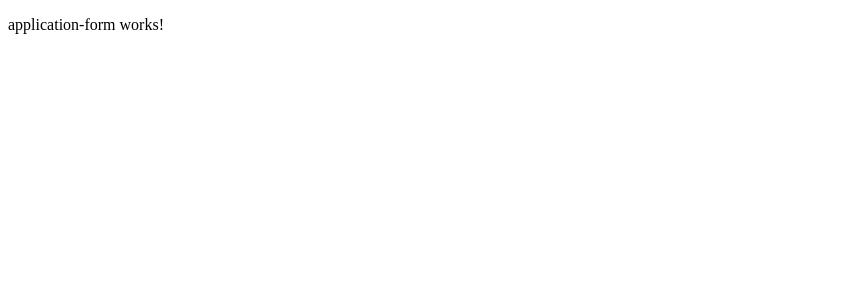
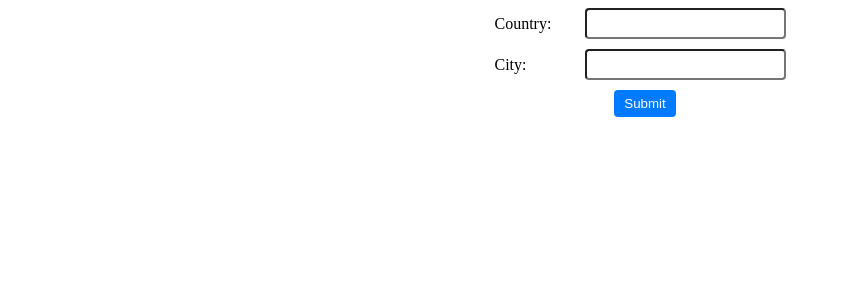
Before and after one commit to DSkiani/Web_Technogies_Assignemnet, an Angular app: page / in a window 1280 px wide. Shown: the top 300 px of the page, without its empty margins (0-841 px from the left). Built offline with nearby package versions, Linux system fonts and the light colour scheme.

Commit message:
basic form

```diff
--- a/src/app/front-page/application-form/application-form.component.html
+++ b/src/app/front-page/application-form/application-form.component.html
@@ -1 +1,15 @@
-<p>application-form works!</p>
+<div>
+    <form (ngSubmit)="submitForm()" class="form-container">
+        <div class="input-group">
+            <label for="country">Country:</label>
+            <input type="text" id="country" name="country" [(ngModel)]="country" class="form-control">
+        </div>
+        <div class="input-group">
+            <label for="city">City:</label>
+            <input type="text" id="city" name="city" [(ngModel)]="city" class="form-control">
+        </div>
+        <div class="button-group">
+            <button type="submit" class="btn btn-primary">Submit</button>
+        </div>
+    </form>
+</div>
--- a/src/app/front-page/application-form/application-form.component.scss
+++ b/src/app/front-page/application-form/application-form.component.scss
@@ -0,0 +1,35 @@
+.form-container {
+    display: flex;
+    flex-direction: column;
+    align-items: center;
+}
+
+.input-group {
+    margin-bottom: 10px;
+    display: flex;
+    align-items: center;
+}
+
+.input-group label {
+    width: 80px;
+    /* Adjust label width as needed */
+}
+
+.form-control,
+.btn {
+    padding: 6px 10px;
+    margin-left: 10px;
+    /* Add margin between label and input/button */
+    border-radius: 4px;
+}
+
+.btn {
+    background-color: #007bff;
+    color: #fff;
+    border: none;
+    cursor: pointer;
+}
+
+.btn:hover {
+    background-color: #0056b3;
+}
--- a/src/app/front-page/application-form/application-form.component.ts
+++ b/src/app/front-page/application-form/application-form.component.ts
@@ -6,5 +6,12 @@ import { Component } from '@angular/core';
   styleUrls: ['./application-form.component.scss']
 })
 export class ApplicationFormComponent {
+  country: string = '';
+  city: string = '';
 
+  submitForm() {
+    console.log('Country:', this.country);
+    console.log('City:', this.city);
+    // Here you can perform any action with the form data, like submitting it to a server.
+  }
 }
--- a/src/app/front-page/front-page.module.ts
+++ b/src/app/front-page/front-page.module.ts
@@ -2,7 +2,7 @@ import { NgModule } from '@angular/core';
 import { CommonModule } from '@angular/common';
 import { ApplicationFormComponent } from './application-form/application-form.component';
 import { MapRepresentationComponent } from './map-representation/map-representation.component';
-
+import { FormsModule } from '@angular/forms';
 
 
 @NgModule({
@@ -11,7 +11,8 @@ import { MapRepresentationComponent } from './map-representation/map-representat
     MapRepresentationComponent
   ],
   imports: [
-    CommonModule
+    CommonModule,
+    FormsModule
   ],
   exports: [ApplicationFormComponent]
 })
```
